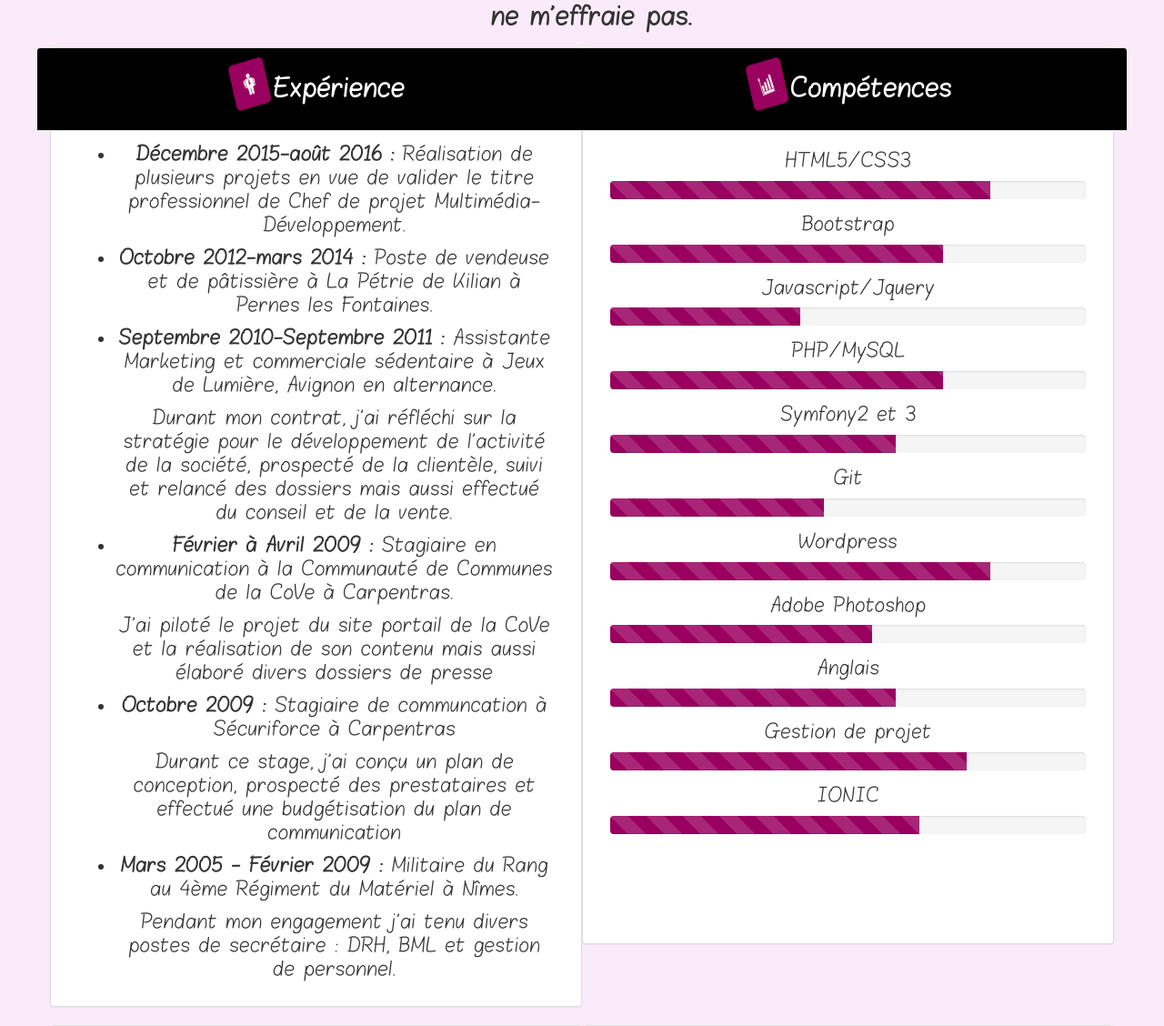
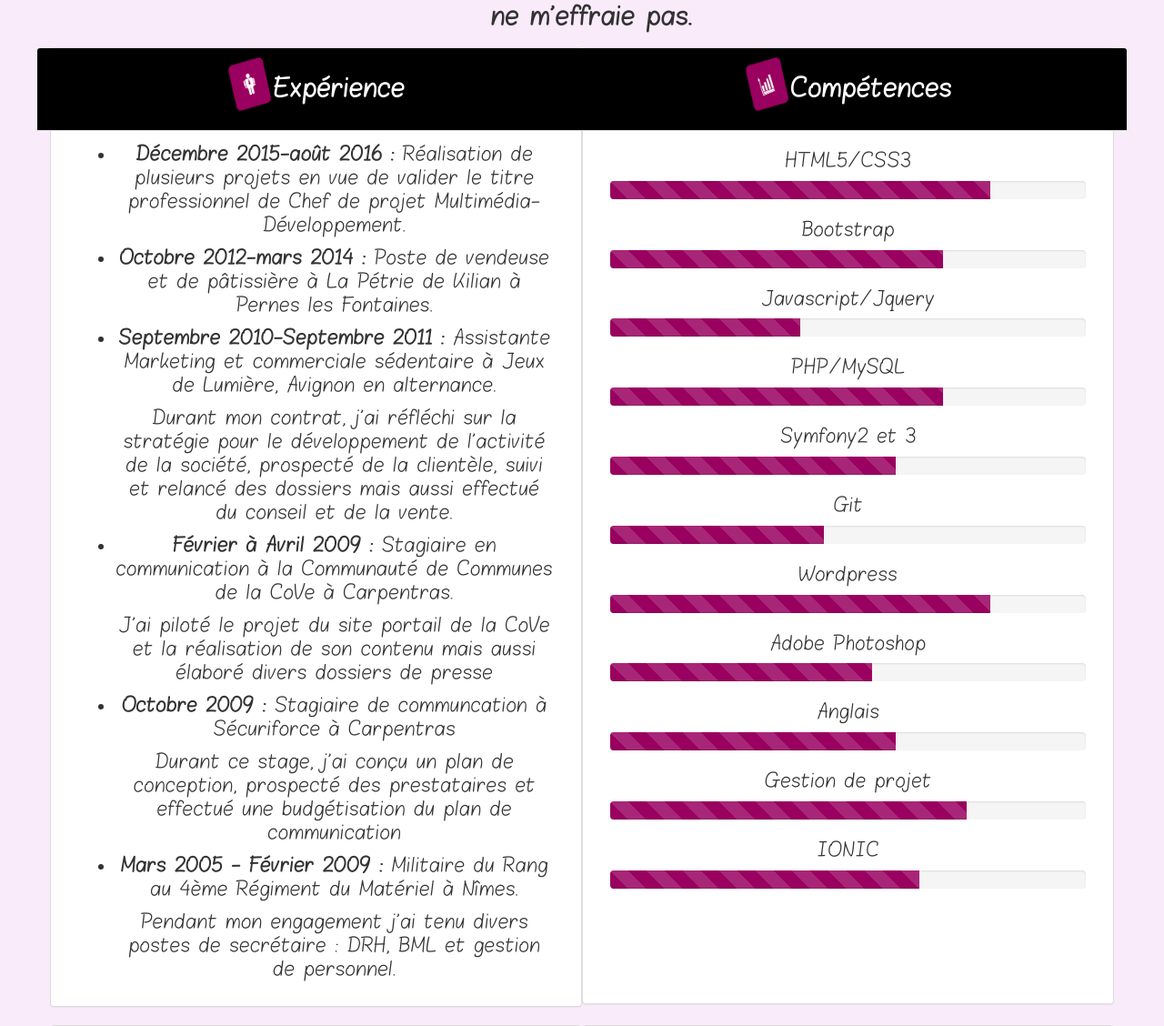
Before and after one commit to bonetaurelie/siteAurelie, a PHP site: page /cv.php in a window 1280 px wide. Shown: the part 458-1586 px from the top of the page at 91% size. Run offline with PHP 8.4, Linux system fonts and the light colour scheme; some libraries are stand-ins or nearby versions.

Commit message:
mise en forme cv

```diff
--- a/style.css
+++ b/style.css
@@ -120,6 +120,10 @@ a:hover{
 
 .competences{
     font-weight: bold;
+}
+
+.progress{
+   margin-bottom: 26px;
 }
 
 .cercle1{
```
